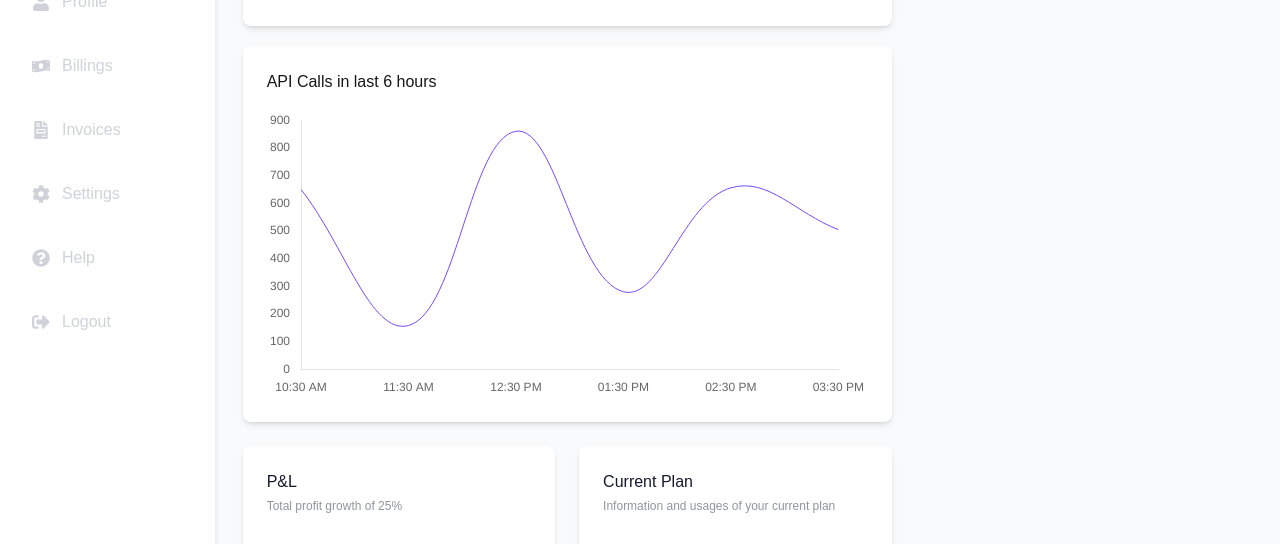
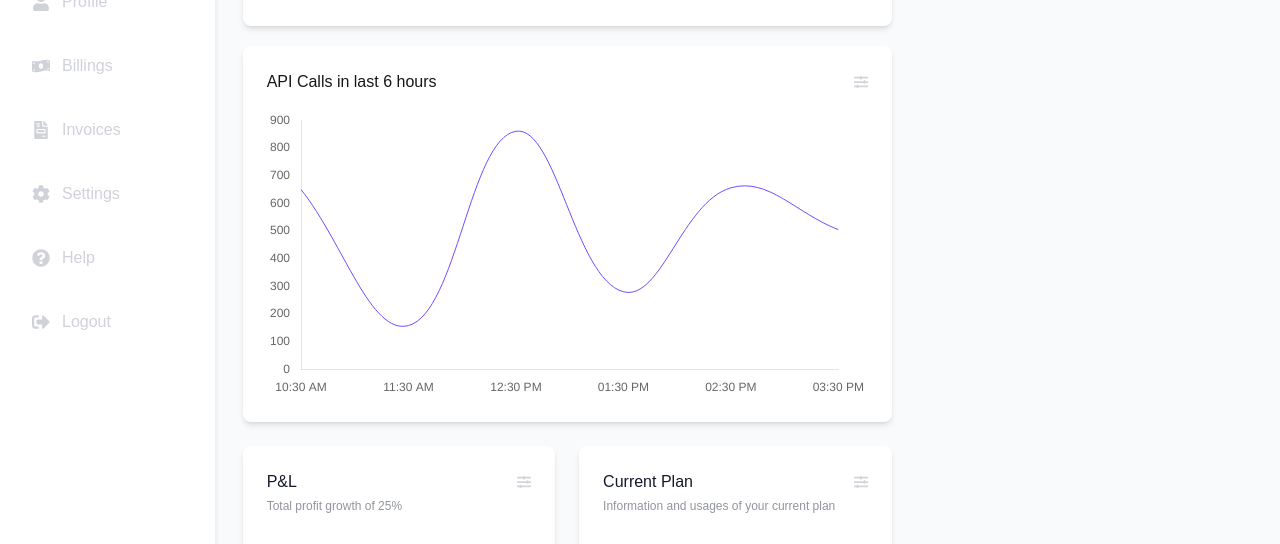
Before and after one commit to Japhetism/kole_assessment, a Next.js app: page /home in a window 1280 px wide. Shown: the part 202-746 px from the top of the page. Built offline with nearby package versions, Linux system fonts and the light colour scheme.

Commit message:
add filter icon

```diff
--- a/src/components/Dashboard/apicalls/index.tsx
+++ b/src/components/Dashboard/apicalls/index.tsx
@@ -2,6 +2,7 @@
 
 import React from "react";
 import LineChart from "@/components/charts/linechart";
+import { FaSlidersH } from "react-icons/fa";
 
 const ApiCalls = () => {
     const labels = ["10:30 AM", "11:30 AM", "12:30 PM", "01:30 PM", "02:30 PM", "03:30 PM"];
@@ -9,7 +10,10 @@ const ApiCalls = () => {
 
     return (
         <div className="bg-white p-6 rounded-lg shadow-md mb-6">
-            <h3 className="text-md">API Calls in last 6 hours</h3>
+            <div className="flex items-center justify-between">
+                <h3 className="text-md">API Calls in last 6 hours</h3>
+                <FaSlidersH className="text-gray-300 cursor-pointer text-sm" />
+            </div>
             <div className="mt-4">
                 <div className="h-72 w-full">
                     <LineChart labels={labels} data={data} />
--- a/src/components/Dashboard/currentplan/index.tsx
+++ b/src/components/Dashboard/currentplan/index.tsx
@@ -1,5 +1,5 @@
 import React from "react";
-import { FaChevronRight, FaUsers } from "react-icons/fa";
+import { FaChevronRight, FaSlidersH, FaUsers } from "react-icons/fa";
 import ProgressBar from "@/components/progresbar";
 import { currentPlans } from "@/fixtures/currentPlans";
 import { ICurrentPlan } from "@/interfaces/currentplan";
@@ -7,7 +7,10 @@ import { ICurrentPlan } from "@/interfaces/currentplan";
 const CurrentPlan = () => {
     return (
         <div className="bg-white p-6 rounded-lg shadow-md">
-            <h3 className="font-averta text-md text-[#15192C]">Current Plan</h3>
+            <div className="flex items-center justify-between">
+                <h3 className="font-averta text-md text-[#15192C]">Current Plan</h3>
+                <FaSlidersH className="text-gray-300 cursor-pointer text-sm" />
+            </div>
             <p className="text-[#92959E] text-xs mt-1">Information and usages of your current plan</p>
             <div className="flex-1 flex mt-10 justify-between items-center">
                 <div className="p-2 rounded-md bg-[#EAF9FF]">
--- a/src/components/Dashboard/profit/index.tsx
+++ b/src/components/Dashboard/profit/index.tsx
@@ -1,11 +1,15 @@
 import React from "react";
+import { FaSlidersH } from 'react-icons/fa';
 import { growths } from "@/fixtures/growths";
 import { IGrowth } from "@/interfaces/growth";
 
 const ProfitGrowth = () => {
     return (
         <div className="bg-white p-6 rounded-lg shadow-md">
-            <h3 className="font-averta text-md text-[#15192C]">P&L</h3>
+            <div className="flex items-center justify-between">
+                <h3 className="font-averta text-md text-[#15192C]">P&L</h3>
+                <FaSlidersH className="text-gray-300 cursor-pointer text-sm" />
+            </div>
             <p className="text-[#92959E] text-xs mt-1">Total profit growth of 25%</p>
             <div className="mt-10">
                 {growths.map((growth: IGrowth, index: number) => (
```
